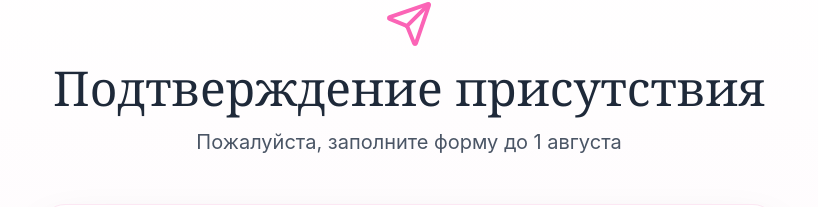
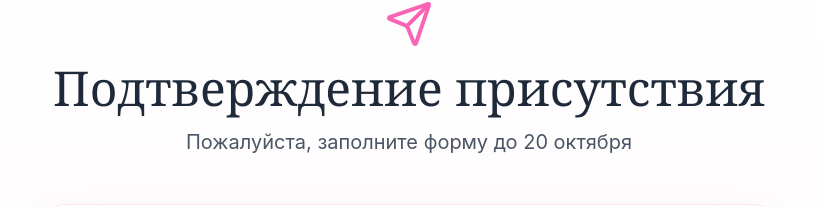
Before and after one commit to eviolspirid777/wedding, a React (Vite) app: page / in a window 1280 px wide. Shown: the part 4572-4779 px from the top of the page, without its empty margins (231-1049 px from the left). Built offline with nearby package versions, Linux system fonts and the light colour scheme.

Commit message:
исправление даты

```diff
--- a/src/components/RSVPForm.tsx
+++ b/src/components/RSVPForm.tsx
@@ -112,7 +112,7 @@ export const RSVPForm = () => {
             Подтверждение присутствия
           </h2>
           <p className="text-xl text-gray-600">
-            Пожалуйста, заполните форму до 1 августа
+            Пожалуйста, заполните форму до 20 октября
           </p>
         </div>
 
```
